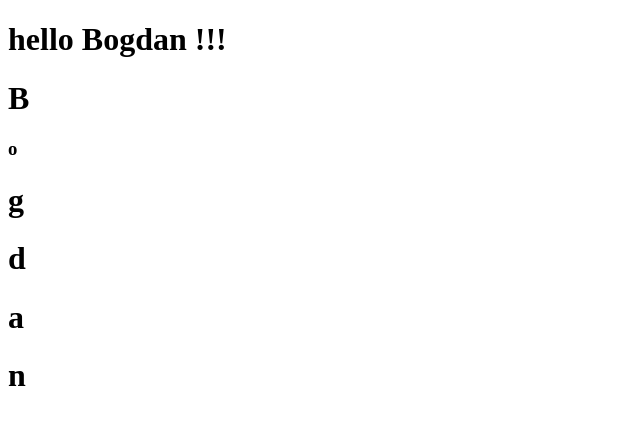
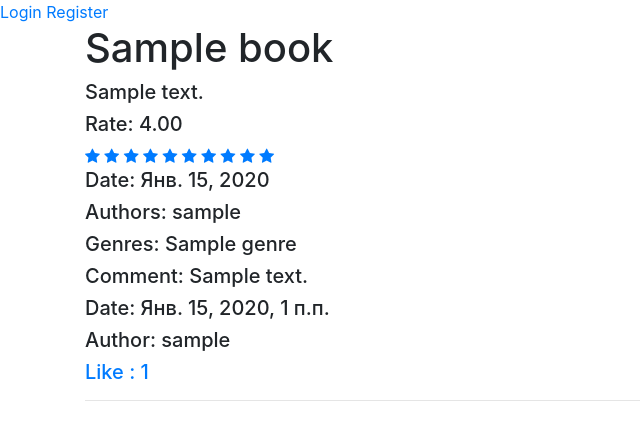
Before and after one commit to Vova-sys/python-django, a Django app: page /shop/hello/ in a window 1280 px wide. Shown: the top 440 px of the page, without its empty margins (0-640 px from the left). Run offline with Django 3.2, Linux system fonts and the light colour scheme; tables that the repository leaves empty hold one stand-in row (values such as "Sample post"); some libraries are stand-ins or nearby versions.

Commit message:
add register, login, likes for comments

```diff
--- a/bookshop/urls.py
+++ b/bookshop/urls.py
@@ -15,8 +15,16 @@ Including another URLconf
 """
 from django.contrib import admin
 from django.urls import path, include
+from django.conf import settings
 
 urlpatterns = [
     path('admin/', admin.site.urls),
     path('shop/', include('managebook.urls'), name='managebook')
 ]
+
+if settings.DEBUG:
+    import debug_toolbar
+
+    urlpatterns = [
+                      path('__debug__/', include(debug_toolbar.urls)),
+                  ] + urlpatterns
--- a/managebook/Templates/index.html
+++ b/managebook/Templates/index.html
@@ -1,18 +1,37 @@
-<!DOCTYPE html>
-<html lang="en">
-<head>
-    <meta charset="UTF-8">
-    <title>Title</title>
-</head>
-<body>
-<h1>hello {{ user }}  !!!</h1>
+{% extends 'main_template.html' %}
 
-{% for letter in user %}
-{% if letter == 'o' %}
-    <h3>{{ letter }}</h3>
-{% else %}
-    <h1>{{ letter }}</h1>
-{% endif %}
-{% endfor %}
-</body>
-</html>
+{% block index %}
+
+{% for book in content %}
+    <h1>{{ book.title }}</h1>
+    <h5>{{ book.text }}</h5>
+    <h5>Rate: {{book.cached_rate }}</h5>
+    {% for i in '0123456789'|make_list %}
+        <a href="{% url 'add_rate' rate=i book_id=book.id %}">
+            {% if book.user_rate >= i %}
+                <span class="fa fa-star checked"></span>
+            {% else %}
+                <span class="fa fa-star "></span>
+            {% endif %}
+        </a>
+    {% endfor %}
+    <h5>Date: {{ book.publish_date }}</h5>
+    <h5>Authors: {% for author in book.author.all %}
+        {{ author.username }}
+        {% endfor %}</h5>
+    <h5>Genres: {% for author in book.genre.all %}
+        {{ author.title }}
+        {% endfor %}</h5>
+    {% for c in book.comment.all %}
+        <h5>Comment: {{ c.text }}</h5>
+        <h5>Date: {{ c.date }}</h5>
+        <h5>Author: {{ c.user }}</h5>
+        <a href="{% url 'add_like2comment' comment_id=c.id %}">
+            <h5>Like : {{ c.cached_like }} </h5>
+        </a>
+    {% endfor %}
+    <hr>
+    {% endfor %}
+
+
+{% endblock %}
--- /dev/null
+++ b/managebook/Templates/main_template.html
@@ -0,0 +1,32 @@
+<!DOCTYPE html>
+<html lang="en">
+<head>
+    <meta charset="UTF-8">
+    <title>Title</title>
+    <link rel="stylesheet" href="https://maxcdn.bootstrapcdn.com/bootstrap/4.5.2/css/bootstrap.min.css">
+    <link rel="stylesheet" href="https://cdnjs.cloudflare.com/ajax/libs/font-awesome/4.7.0/css/font-awesome.min.css">
+    <style>
+    .checked {color: orange;}
+    </style>
+</head>
+<body>
+{% if user.is_authenticated %}
+<a href="{% url 'logout' %}">Logout</a>
+{% else %}
+<a href="{% url 'login' %}">Login</a>
+<a href="{% url 'register' %}">Register</a>
+{% endif %}
+<div class='container'>
+
+    {% block index %}
+    {% endblock %}
+
+    {% block login %}
+    {% endblock %}
+
+    {% block register %}
+    {% endblock %}
+
+</div>
+</body>
+</html>
--- a/managebook/models.py
+++ b/managebook/models.py
@@ -1,5 +1,6 @@
 from django.contrib.auth.models import User
-from django.db import models
+from django.db import models, IntegrityError
+from django.db.models import Avg
 
 
 class Genre(models.Model):
@@ -36,18 +37,51 @@ class Book(models.Model):
     publish_date = models.DateField(auto_now_add=True)
     genre = models.ManyToManyField('managebook.Genre', verbose_name='жанр')
     rate = models.ManyToManyField(User, through='managebook.BookLike', related_name='rate')
-
+    cached_rate = models.DecimalField(max_digits=3, decimal_places=2, default=0)
 
 
 class Comment(models.Model):
     text = models.TextField(verbose_name='текст')
     date = models.DateTimeField(auto_now_add=True)
     user = models.ForeignKey(User, on_delete=models.CASCADE, verbose_name='пользователь')
-    book = models.ForeignKey(Book, on_delete=models.CASCADE, verbose_name='Книга')
-    like = models.ManyToManyField(User, related_name='like')
+    book = models.ForeignKey(
+        Book, on_delete=models.CASCADE, verbose_name='Книга', related_name='comment')
+    like = models.ManyToManyField(User,through='CommentLike', related_name='like', blank=True, null=True)
+    cached_like = models.PositiveIntegerField(default=0)
 
 
 class BookLike(models.Model):
+    class Meta:
+        unique_together = ['user', 'book']
     user = models.ForeignKey(User, on_delete=models.CASCADE)
-    book = models.ForeignKey(Book, on_delete=models.CASCADE)
+    book = models.ForeignKey(Book, on_delete=models.CASCADE, related_name='book_like')
     rate = models.PositiveBigIntegerField(default=0)
+
+    def save(self, **kwargs):
+        try:
+            super().save(**kwargs)
+        except IntegrityError:
+            bl = BookLike.objects.get(user=self.user, book=self.book)
+            bl.rate =self.rate
+            bl.save()
+        else:
+            self.book.cached_rate = self.book.book_like.aggregate(Avg('rate'))['rate__avg']
+            self.book.save()
+
+
+class CommentLike(models.Model):
+    class Meta:
+        unique_together = ['comment', 'user']
+
+    comment = models.ForeignKey(Comment, on_delete=models.CASCADE,related_name='comment_like')
+    user = models.ForeignKey(User, on_delete=models.CASCADE,related_name='comment_like')
+
+    def save(self, *args, **kwargs):
+        try:
+            super().save(*args, **kwargs)
+        except IntegrityError:
+            CommentLike.objects.get(comment_id=self.comment.id, user_id=self.user.id).delete()
+            self.comment.cached_like -= 1
+        else:
+            self.comment.cached_like += 1
+        self.comment.save()
--- a/managebook/urls.py
+++ b/managebook/urls.py
@@ -3,5 +3,10 @@ from django.urls import path
 from managebook import views
 
 urlpatterns = [
-    path('hello/', views.hello, name='hello')
+    path('hello/', views.BookView.as_view(), name='hello'),
+    path('add_rate/<int:rate>/<int:book_id>', views.AddRateBook.as_view(), name='add_rate'),
+    path('add_like2comment/<int:comment_id>', views.AddLike.as_view(), name='add_like2comment'),
+    path('register/', views.RegisterView.as_view(), name='register'),
+    path('login/', views.LoginView.as_view(), name='login'),
+    path('logout/', views.LogoutView.as_view(), name='logout'),
 ]
--- a/managebook/views.py
+++ b/managebook/views.py
@@ -1,9 +1,71 @@
+from django.contrib.auth import authenticate, login, logout
+from django.db.models import Count, Q, CharField, Value
+from django.db.models.functions import Cast
 from django.http import HttpResponse
-from django.shortcuts import render
+from django.shortcuts import render, redirect
+from managebook.models import BookLike, Book, CommentLike
+from django.views import View
+from django.contrib.auth.forms import UserCreationForm, AuthenticationForm
+from django.contrib import messages
 
-#def hello(request):
-#    return HttpResponse('Hello world')
+class BookView(View):
+    def get(self, request):
+        response = {}
+        if request.user.is_authenticated:
+            quary = Q(book_like__user_id=request.user.id)
+            sub_quary = Book.objects.filter(quary). \
+                annotate(user_rate=Cast('book_like__rate', CharField())). \
+                prefetch_related("author", 'genre', 'comment', 'comment__user')
+            result = Book.objects.filter(~quary).annotate(user_rate=Value(-1, CharField())). \
+                prefetch_related("author", 'genre', 'comment', 'comment__user').union(sub_quary)
+            response['content'] = result.all()
+        else:
+            response['content'] = Book.objects. \
+                prefetch_related("author", 'genre', 'comment', 'comment__user').all()
+        return render(request, 'index.html', response)
 
-def hello(request):
-    response = {'user': 'Bogdan'}
-    return render(request, 'index.html', response)
+
+class AddRateBook(View):
+    def get(self, request, rate, book_id):
+        if request.user.is_authenticated:
+            BookLike.objects.create(book_id=book_id, rate=rate, user_id=request.user.id)
+        return redirect('hello')
+
+class AddLike (View):
+    def get(self, request, comment_id):
+        if request.user.is_authenticated:
+            CommentLike.objects.create(comment_id=comment_id, user_id=request.user.id)
+        return redirect('hello')
+
+
+class RegisterView(View):
+    def get(self, request):
+        form = UserCreationForm()
+        return render(request, 'register.html', {'form':form})
+
+    def post(self, request):
+        form = UserCreationForm(data=request.POST)
+        if form.is_valid():
+            user = form.save()
+            login(request, user)
+            return redirect('hello')
+        messages.error(request, "This Username already exist")
+        return redirect('register')
+
+class LoginView(View):
+    def get(self, request):
+        form = AuthenticationForm()
+        return render(request, 'login.html', {'form':form})
+
+    def post(self, request):
+        form = AuthenticationForm(data=request.POST)
+        if form.is_valid():
+            login(request, form.get_user())
+            return redirect('hello')
+        messages.error(request, message='User does not exist')
+        return redirect('login')
+
+class LogoutView(View):
+    def get(self,request):
+        logout(request)
+        return redirect('hello')
```
Also changed, not shown: bookshop/settings.py (+8 -6 lines), managebook/Templates/login.html (added, +12 -0 lines), managebook/Templates/register.html (added, +13 -0 lines), managebook/admin.py (+8 -1 lines), managebook/tests.py (+32 -1 lines), managebook/migrations/0001_initial.py (deleted).
